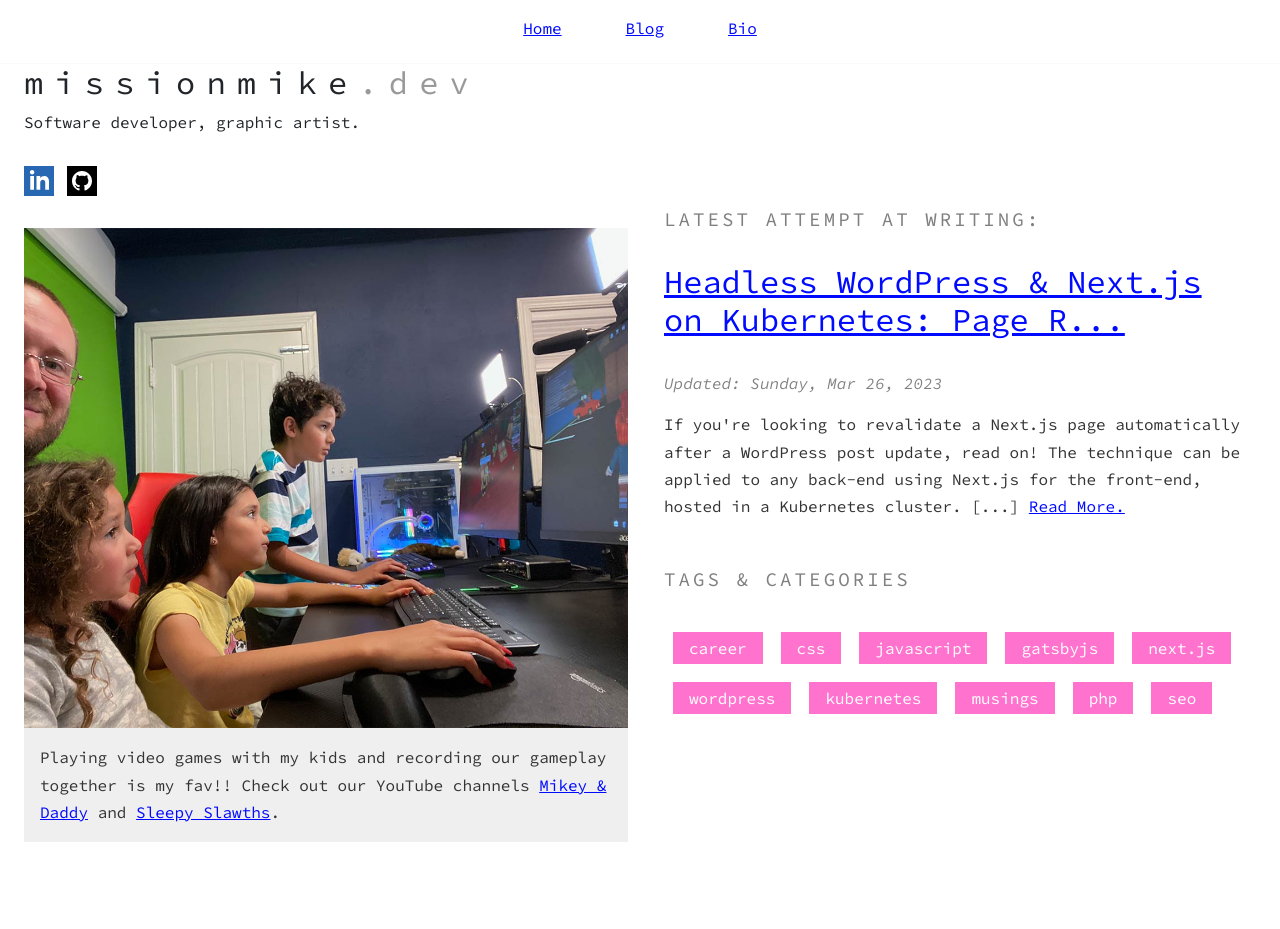
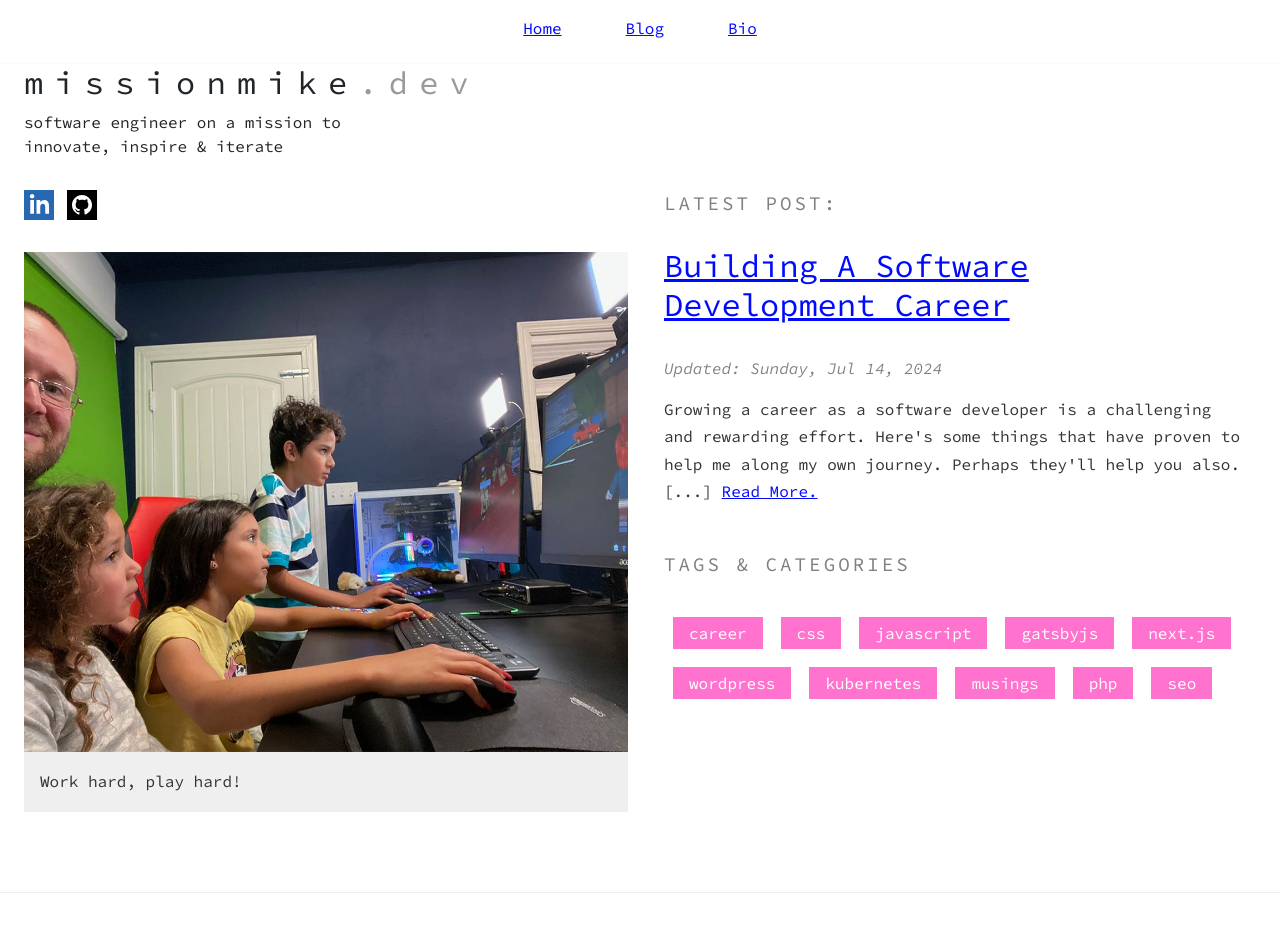
Before and after one commit to missionmike/missionmike.dev, a Next.js app: page / in a window 1280 px wide. Shown: the top 929 px of the page. Built offline with nearby package versions, Linux system fonts and the light colour scheme.

Commit message:
update content

```diff
--- a/pages/index.tsx
+++ b/pages/index.tsx
@@ -34,7 +34,8 @@ export default function Home({
               missionmike<span className={styles.suffix}>.dev</span>
             </h1>
             <span className={styles.subtitle}>
-              Software developer, graphic artist.
+              software engineer on a mission to <br />
+              innovate, inspire &amp; iterate
             </span>
             <SocialBar />
             <div className={styles.imageFrame}>
@@ -46,31 +47,12 @@ export default function Home({
                   fill
                 />
               </ImageWrapper>
-              <p>
-                Playing video games with my kids and recording our gameplay together is my fav!!
-                Check out our YouTube channels{' '}
-                <a
-                  href="https://www.youtube.com/@MikeyNDaddy"
-                  target="_blank"
-                  rel="noopener noreferrer"
-                >
-                  Mikey &amp; Daddy
-                </a>{' '}
-                and{' '}
-                <a
-                  href="https://www.youtube.com/@sleepyslawths"
-                  target="_blank"
-                  rel="noopener noreferrer"
-                >
-                  Sleepy Slawths
-                </a>
-                .
-              </p>
+              <p>Work hard, play hard!</p>
             </div>
           </Col>
           <Col lg className="d-flex flex-column justify-content-center">
             <Container>
-              <span className={styles.h2}>Latest attempt at writing:</span>
+              <span className={styles.h2}>Latest post:</span>
               <BlogPreview post={latestPost} />
             </Container>
             <Container>
@@ -86,7 +68,7 @@ export default function Home({
             </Container>
           </Col>
         </Row>
-        <Row>
+        {/* <Row>
           <Col className="d-flex flex-column justify-content-center">
             <Container className={styles.quoteContainer}>
               <span className={`${styles.h2} d-flex justify-content-center align-items-center`}>
@@ -119,7 +101,7 @@ export default function Home({
                   </em>
                 </p>
                 <p style={{ textAlign: 'right' }}>
-                  &mdash; Robert C. Martin (Uncle Bob),
+                  &mdash; Robert C. Martin
                   <br />
                   <a
                     href="https://www.oreilly.com/library/view/97-things-every/9780596809515/ch08.html"
@@ -132,8 +114,8 @@ export default function Home({
               </blockquote>
             </Container>
           </Col>
-        </Row>
-        <Row>
+        </Row> */}
+        {/* <Row>
           <Col lg>
             <div className={styles.imageFrame}>
               <ImageWrapper>
@@ -167,8 +149,8 @@ export default function Home({
               </p>
             </div>
           </Col>
-        </Row>
-        <Row>
+        </Row> */}
+        {/* <Row>
           <Col className="d-flex flex-column justify-content-center p-5">
             <Container className={styles.quoteContainer}>
               <span className={`${styles.h2} d-flex justify-content-center align-items-center`}>
@@ -196,7 +178,7 @@ export default function Home({
               </blockquote>
             </Container>
           </Col>
-        </Row>
+        </Row> */}
       </Container>
     </Layout>
   );
--- a/posts/career/growing-your-career-as-a-solo-developer-part-ii.mdx
+++ /dev/null
@@ -1,105 +0,0 @@
----
-title: 'Building A Software Development Career: My Story (Part 2)'
-date: '2023-01-18'
-tags: ['career']
-draft: false
-featuredImage: blog/direction-inverted.jpg
-summary: >
-  Growing a career as a software developer is a challenging and rewarding effort. Here's some steps
-  I took to help take my career to the next level. Perhaps they'll help you also.
----
-
-## Part II: Preparing to Jump
-
-After several years within the same company, I realized I hit a ceiling for growth. There was
-nowhere to grow internally, and my compensation was not going to improve.
-
-At this point, I realized I needed to make a jump. But how? I developed software alone. How could I
-level up my skills?
-
-Read on about some steps I took to help grow my skills and make myself more marketable.
-
-## 1. Testing Code
-
-I would see lots of posts on LinkedIn and Twitter about TDD (Test-Driven Development). I'd ask
-myself questions like "Do I have time to write this extra code? Do I have to ask permission from
-upper management to allocate some of my time to do this?"
-
-As I learned more about it, I decided not to ask permission, but rather to take the risk of having
-to ask for forgiveness.
-
-<Aside>
-
-### Personal Case Study: The Payment Portal
-
-I inherited an undocumented project that was critical to the company: a credit card processing
-payment portal. The majority of company's sales deals were processed through this portal, but the
-code was messy, logic was unclear, and _nothing_ was documented.
-
-For a while after the previous Senior Developer left, I just prayed this payment portal service
-would continue functioning as expected.
-
-Then I was tasked with making a minor update to it, and I _knew_ it was time to tidy up.
-
-Long story short: I rewrote the codebase, and wrote an accompanying automated test suite with
-[Cypress](https://github.com/cypress-io/cypress) to fully test all expected functionality. The
-process took me about a week longer than it would have taken without writing the tests - however, I
-was able to demonstrate the tests to upper management when it was completed, and I'm happy to report
-that I did **not** need to ask forgiveness; it was deemed time well spent. Furthermore, I was able
-to demonstrate how these tests helped save us from issues in the future by catching errors.
-
-</Aside>
-
-## 2. Act as If
-
-Using version control software is a non-negotiable requirement in modern software development.
-Learning to leverage git was a critical stepping stone for growth.
-
-`git` software is typically leveraged by teams to allow developers to work on the same codebase
-simultaneously without much friction.
-
-Within the context of the company I worked for, `git`'s primary purpose was to track the commit
-history to verify which work was done; to save a historical record of progress.
-
-I read up a bit on team development, and learned more about branching, releasing, and what the
-pull-request (PR) process should look like. I learned about continuous integration (CI) and
-continuous deployment (CD). I realized that these were practices that I could learn and practice _on
-my own_ &mdash; even without a team!
-
-<Aside>
-
-### Personal Case Study: Continuous Integration (CI) and Pull Requests (PRs)
-
-Earlier in my career, a typical deployment process involved SFTP,
-[rsync](https://linux.die.net/man/1/rsync), WordPress
-[Duplicator](https://wordpress.org/plugins/duplicator/), or similar. While studying continuous
-integration, I learned that the deployment process could be automated via GitHub Actions.
-
-When I first set up CI, I used `rsync` under the hood &mdash; however it was used in the context of
-a [GitHub Actions workflow.](https://gist.github.com/missionmike/a21d92370e92dd129fb2be8bd4ab3015)
-
-I set this up to reduce the amount of time and manual work that a deployment would require. But
-still... something was missing.
-
-### Pull Requests
-
-The GitHub Actions workflow was set up, but how would I use it effectively?
-
-At first, I triggered it manually. _Then_ I learned about how to leverage automation within a PR
-process. Once I figured out how to do this, I'd have this deployment workflow run whenever code was
-merged successfully into `main`, and it passed linting and tests.
-
-By **"Act as If,"** I'm referring to acting as if I was working with a team. I would open a PR for
-code that I wrote, write a relevant description and list notable changes, and include notes on how
-to test it. I knew these descriptive PRs would not only help my future self, but they could
-potentially help whoever was going to take over my role in the future.
-
-So, I acted as if I was in a collaborative environment by tracking my steps, automating my
-deployments, and logging enough information to help the next person.
-
-</Aside>
-
-## Conclusion
-
-I hope these tips are helpful. I'll revisit this article and update with more in the future. Happy
-(clean) coding!
--- a/posts/career/growing-your-career-as-a-solo-developer.mdx
+++ b/posts/career/growing-your-career-as-a-solo-developer.mdx
@@ -1,6 +1,6 @@
 ---
-title: 'Building A Software Development Career: My Story (Part I)'
-date: '2022-12-21'
+title: 'Building A Software Development Career'
+date: '2024-07-14'
 tags: ['career']
 featuredImage: blog/direction.jpg
 summary: >
@@ -188,6 +188,96 @@ and more fun &mdash; tasks.
 
 </Aside>
 
+## Part II: Preparing to Jump
+
+After several years within the same company, I realized I hit a ceiling for growth. There was
+nowhere to grow internally, and my compensation was not going to improve.
+
+At this point, I realized I needed to make a jump. But how? I developed software alone. How could I
+level up my skills?
+
+Read on about some steps I took to help grow my skills and make myself more marketable.
+
+## 1. Testing Code
+
+I would see lots of posts on LinkedIn and Twitter about TDD (Test-Driven Development). I'd ask
+myself questions like "Do I have time to write this extra code? Do I have to ask permission from
+upper management to allocate some of my time to do this?"
+
+As I learned more about it, I decided not to ask permission, but rather to take the risk of having
+to ask for forgiveness.
+
+<Aside>
+
+### Personal Case Study: The Payment Portal
+
+I inherited an undocumented project that was critical to the company: a credit card processing
+payment portal. The majority of company's sales deals were processed through this portal, but the
+code was messy, logic was unclear, and _nothing_ was documented.
+
+For a while after the previous Senior Developer left, I just prayed this payment portal service
+would continue functioning as expected.
+
+Then I was tasked with making a minor update to it, and I _knew_ it was time to tidy up.
+
+Long story short: I rewrote the codebase, and wrote an accompanying automated test suite with
+[Cypress](https://github.com/cypress-io/cypress) to fully test all expected functionality. The
+process took me about a week longer than it would have taken without writing the tests - however, I
+was able to demonstrate the tests to upper management when it was completed, and I'm happy to report
+that I did **not** need to ask forgiveness; it was deemed time well spent. Furthermore, I was able
+to demonstrate how these tests helped save us from issues in the future by catching errors.
+
+</Aside>
+
+## 2. Act as If
+
+Using version control software is a non-negotiable requirement in modern software development.
+Learning to leverage git was a critical stepping stone for growth.
+
+`git` software is typically leveraged by teams to allow developers to work on the same codebase
+simultaneously without much friction.
+
+Within the context of the company I worked for, `git`'s primary purpose was to track the commit
+history to verify which work was done; to save a historical record of progress.
+
+I read up a bit on team development, and learned more about branching, releasing, and what the
+pull-request (PR) process should look like. I learned about continuous integration (CI) and
+continuous deployment (CD). I realized that these were practices that I could learn and practice _on
+my own_ &mdash; even without a team!
+
+<Aside>
+
+### Personal Case Study: Continuous Integration and Pull Requests
+
+Earlier in my career, a typical deployment process involved SFTP,
+[rsync](https://linux.die.net/man/1/rsync), WordPress
+[Duplicator](https://wordpress.org/plugins/duplicator/), or similar. While studying continuous
+integration, I learned that the deployment process could be automated via GitHub Actions.
+
+When I first set up CI, I used `rsync` under the hood &mdash; however it was used in the context of
+a [GitHub Actions workflow.](https://gist.github.com/missionmike/a21d92370e92dd129fb2be8bd4ab3015)
+
+I set this up to reduce the amount of time and manual work that a deployment would require. But
+still... something was missing.
+
+### Pull Requests
+
+The GitHub Actions workflow was set up, but how would I use it effectively?
+
+At first, I triggered it manually. _Then_ I learned about how to leverage automation within a PR
+process. Once I figured out how to do this, I'd have this deployment workflow run whenever code was
+merged successfully into `main`, and it passed linting and tests.
+
+By **"Act as If,"** I'm referring to acting as if I was working with a team. I would open a PR for
+code that I wrote, write a relevant description and list notable changes, and include notes on how
+to test it. I knew these descriptive PRs would not only help my future self, but they could
+potentially help whoever was going to take over my role in the future.
+
+So, I acted as if I was in a collaborative environment by tracking my steps, automating my
+deployments, and logging enough information to help the next person.
+
+</Aside>
+
 ## In Closing
 
 At the end of the day, it's all about self-improvement and progression. When I found myself working
```
Also changed, not shown: public/static/images/blog/direction-inverted.jpg (deleted).
